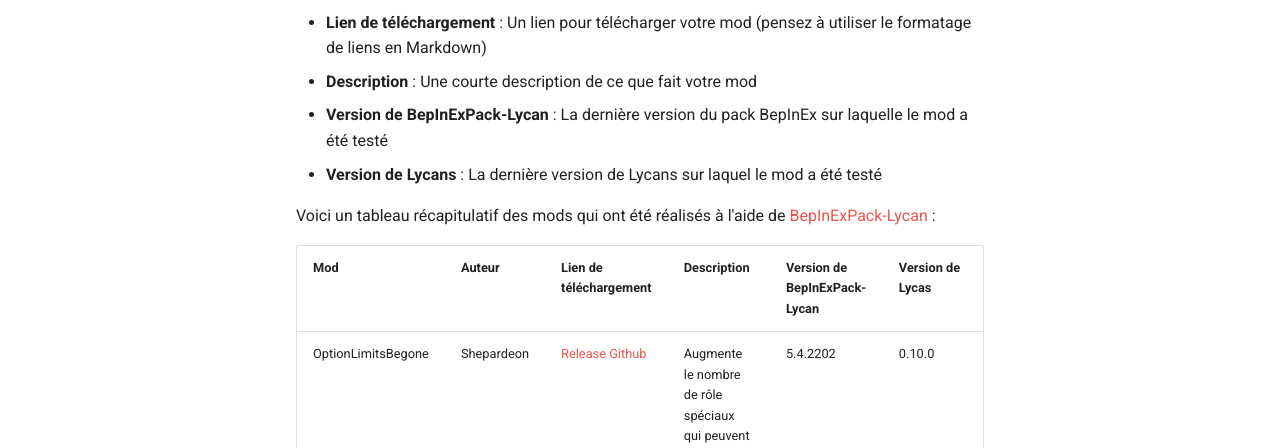
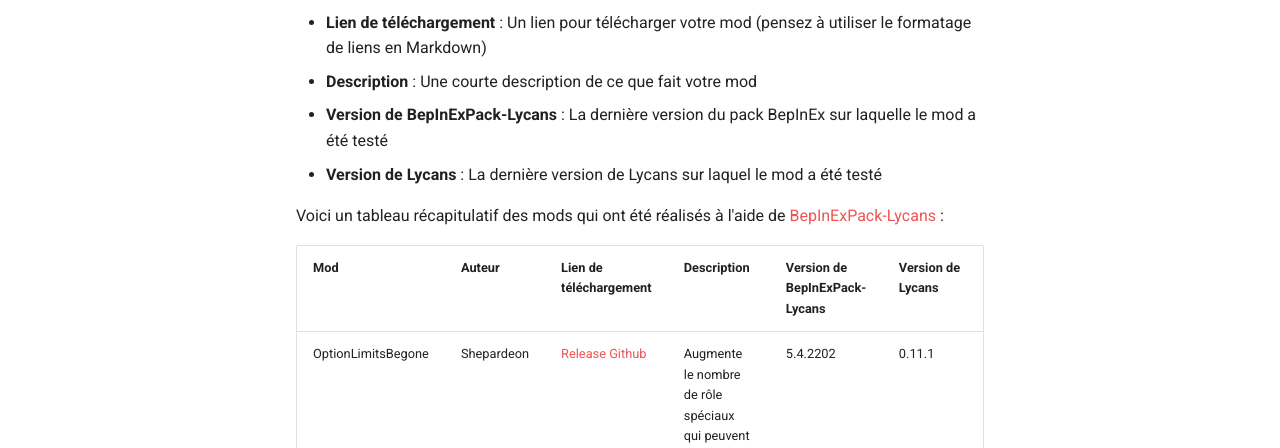
Before and after one commit to lycans-modding/LMWiki, an MkDocs documentation site: the page built from docs/Jouer/Liste-des-mods.md, in a window 1280 px wide and 955 px high. Shown: the part 330-778 px from the top of the window. Built offline with MkDocs 1.6.1 and Material for MkDocs 9.7.7, drawn with Linux system fonts in a browser that asks for light colours; comment, search, counter and statistics services are not loaded.

Commit message:
[GitHub Action] Update docs

```diff
--- a/docs/Jouer/Liste-des-mods.md
+++ b/docs/Jouer/Liste-des-mods.md
@@ -7,11 +7,11 @@ Si vous êtes moddeur et que vous souhaitez ajouter un lien vers votre mod, merc
 - **Auteur** : Le/les noms des développeurs/de l'équipe derrière le mod
 - **Lien de téléchargement** : Un lien pour télécharger votre mod (pensez à utiliser le formatage de liens en Markdown)
 - **Description** : Une courte description de ce que fait votre mod
-- **Version de BepInExPack-Lycan** : La dernière version du pack BepInEx sur laquelle le mod a été testé
+- **Version de BepInExPack-Lycans** : La dernière version du pack BepInEx sur laquelle le mod a été testé
 - **Version de Lycans** : La dernière version de Lycans sur laquel le mod a été testé
 
-Voici un tableau récapitulatif des mods qui ont été réalisés à l'aide de [BepInExPack-Lycan](https://github.com/lycans-modding/BepInExPack-Lycans/releases) :
+Voici un tableau récapitulatif des mods qui ont été réalisés à l'aide de [BepInExPack-Lycans](https://github.com/lycans-modding/BepInExPack-Lycans/releases) :
 
-|Mod|Auteur|Lien de téléchargement|Description|Version de BepInExPack-Lycan|Version de Lycas|
+|Mod|Auteur|Lien de téléchargement|Description|Version de BepInExPack-Lycans|Version de Lycans|
 |---|------|----------------------|-----------|----------------------------|----------------|
-|OptionLimitsBegone|Shepardeon|[Release Github](https://github.com/Shepardeon/LycansMod-OptionsLimitsBegone/releases/tag/2.1.0)|Augmente le nombre de rôle spéciaux qui peuvent être ajoutés par partie jusqu'à 5 par rôle|5.4.2202|0.10.0|
+|OptionLimitsBegone|Shepardeon|[Release Github](https://github.com/Shepardeon/LycansMod-OptionsLimitsBegone/releases/tag/2.1.0)|Augmente le nombre de rôle spéciaux qui peuvent être ajoutés par partie jusqu'à 5 par rôle|5.4.2202|0.11.1|
```
Also changed, not shown: docs/Créer-des-mods/Programmation-C#/Assemblys-de-référence.md (+1 -1 lines).
